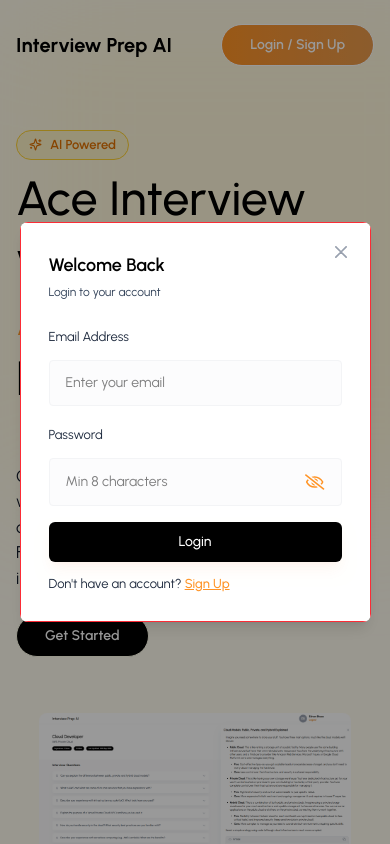
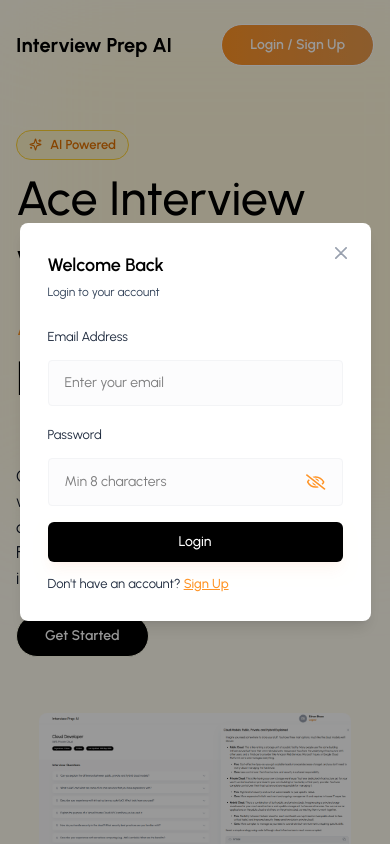
Before and after one commit to eshanbhuse/Al-based-Interview-Preparation, a React (Vite) app in the folder frontend/interview-prep-ai/: page / in a window 390 px wide. Both pictures are taken after a click on the button "Login / Sign Up". Shown: the top 844 px of the page. Built offline with nearby package versions, Linux system fonts and the light colour scheme.

Commit message:
updated landing page for responsiveness

```diff
--- a/frontend/interview-prep-ai/src/index.css
+++ b/frontend/interview-prep-ai/src/index.css
@@ -1,6 +1,11 @@
 @import url('https://fonts.googleapis.com/css2?family=Urbanist:ital,wght@0,100..900;1,100..900&display=swap');
 @import "tailwindcss";
 @tailwind utilities;
+
+/* index.css */
+html, body, #root {
+  overflow-x: hidden;
+}
 
 @theme {
     --font-display: 'Urbanist', sans-serif;
--- a/frontend/interview-prep-ai/src/pages/Auth/Login.jsx
+++ b/frontend/interview-prep-ai/src/pages/Auth/Login.jsx
@@ -52,7 +52,7 @@ const Login = ({ setCurrentPage}) => {
   };
 
   return (
-    <div className='w-[90vw] md:w-[33vw] p-7 flex flex-col justify-center mx-auto border border-red-500'>
+    <div className='w-[90vw] md:w-[33vw] p-7 flex flex-col justify-center '>
     <h3 className='text-lg font-semibold text-black '> Welcome Back</h3>
     <p className='text-xs text-slate-700 mt-[5px] mb-6'>Login to your account</p>
 
--- a/frontend/interview-prep-ai/src/utils/apiPaths.js
+++ b/frontend/interview-prep-ai/src/utils/apiPaths.js
@@ -1,5 +1,6 @@
 
-export const BASE_URL = 'https://al-based-interview-preparation-backend.onrender.com/';
+// export const BASE_URL = 'https://al-based-interview-preparation-backend.onrender.com/';
+export const BASE_URL = 'http://localhost:8000/';
 export const API_PATHS = {
     AUTH:{
     LOGIN: '/api/auth/login',
```
Also changed, not shown: 1 other file (tests, documents, lock files or other folders).
